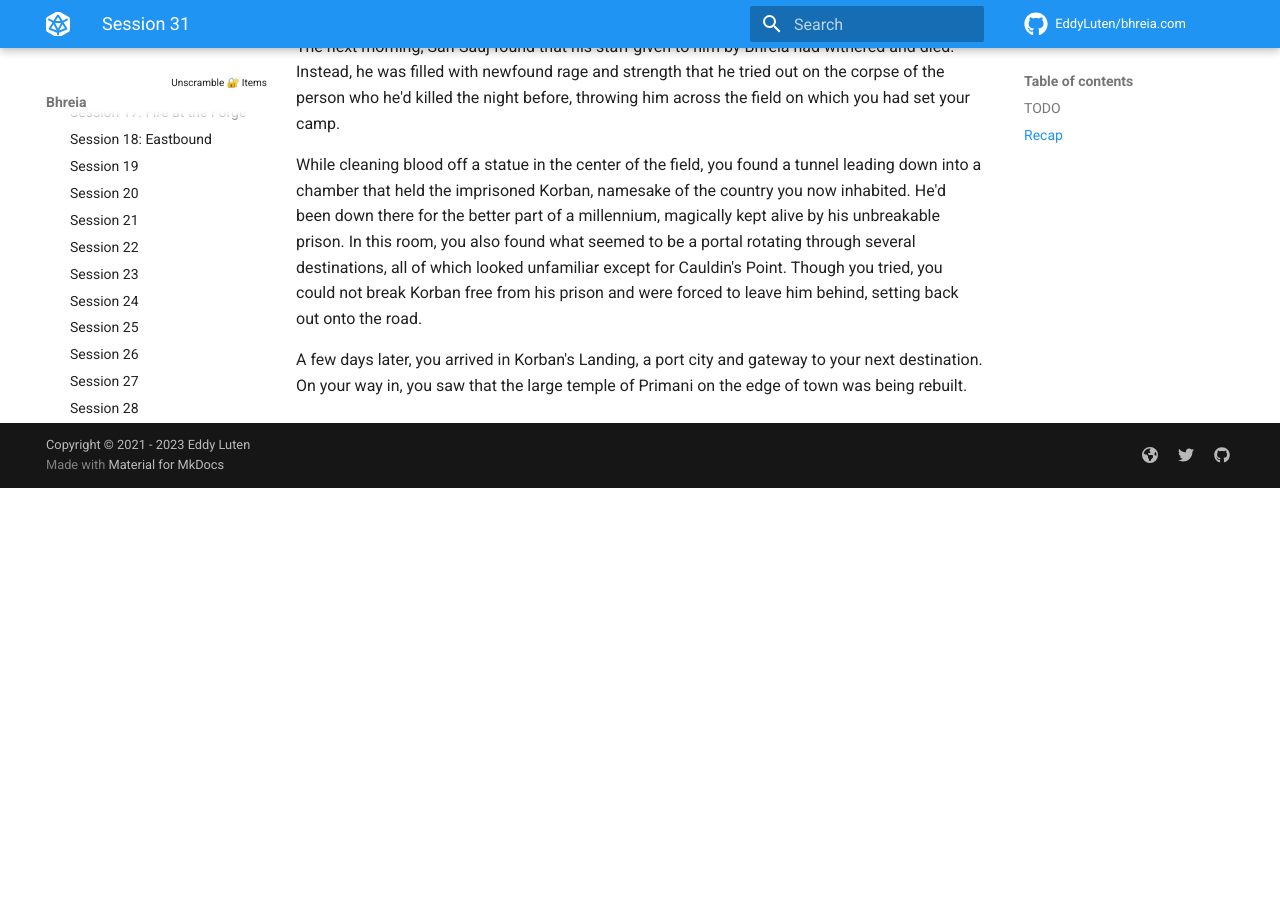
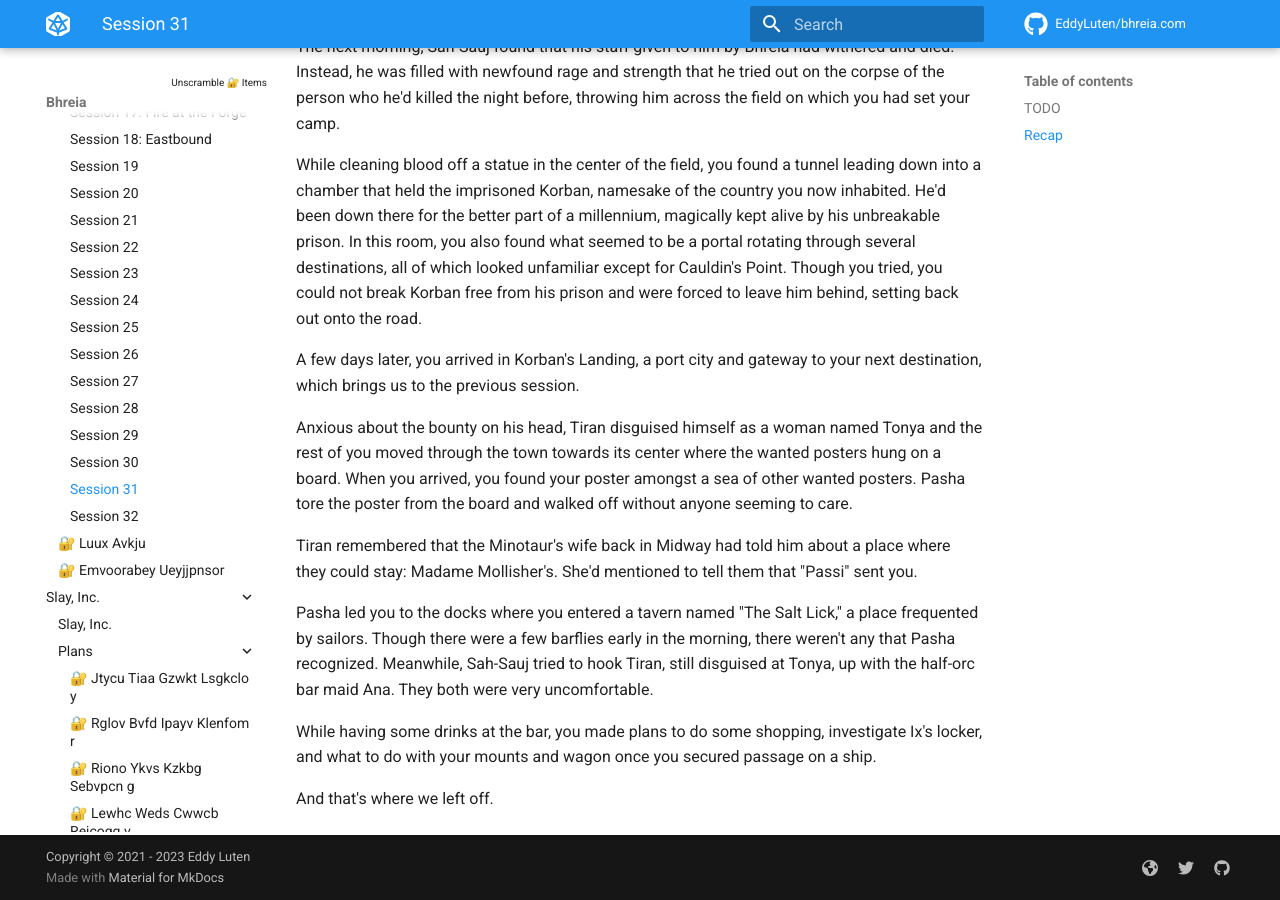
Before and after one commit to EddyLuten/bhreia.com, an MkDocs documentation site: the page built from docs/campaigns/braving-bhreia/sessions/session-31.md, in a window 1280 px wide and 900 px high, scrolled down 3783 px. Built offline with MkDocs 1.6.1 and Material for MkDocs 9.7.7, drawn with Linux system fonts in a browser that asks for light colours; comment, search, counter and statistics services are not loaded; before the commit the page ends 4271 px from its top, so only the background shows below that.

Commit message:
Planning S32

```diff
--- a/docs/campaigns/braving-bhreia/sessions/session-31.md
+++ b/docs/campaigns/braving-bhreia/sessions/session-31.md
@@ -65,4 +65,14 @@ The next morning, Sah-Sauj found that his staff given to him by Bhreia had withe
 
 While cleaning blood off a statue in the center of the field, you found a tunnel leading down into a chamber that held the imprisoned Korban, namesake of the country you now inhabited. He'd been down there for the better part of a millennium, magically kept alive by his unbreakable prison. In this room, you also found what seemed to be a portal rotating through several destinations, all of which looked unfamiliar except for Cauldin's Point. Though you tried, you could not break Korban free from his prison and were forced to leave him behind, setting back out onto the road.
 
-A few days later, you arrived in Korban's Landing, a port city and gateway to your next destination. On your way in, you saw that the large temple of Primani on the edge of town was being rebuilt.
+A few days later, you arrived in Korban's Landing, a port city and gateway to your next destination, which brings us to the previous session.
+
+Anxious about the bounty on his head, Tiran disguised himself as a woman named Tonya and the rest of you moved through the town towards its center where the wanted posters hung on a board. When you arrived, you found your poster amongst a sea of other wanted posters. Pasha tore the poster from the board and walked off without anyone seeming to care.
+
+Tiran remembered that the Minotaur's wife back in Midway had told him about a place where they could stay: Madame Mollisher's. She'd mentioned to tell them that "Passi" sent you.
+
+Pasha led you to the docks where you entered a tavern named "The Salt Lick," a place frequented by sailors. Though there were a few barflies early in the morning, there weren't any that Pasha recognized. Meanwhile, Sah-Sauj tried to hook Tiran, still disguised at Tonya, up with the half-orc bar maid Ana. They both were very uncomfortable.
+
+While having some drinks at the bar, you made plans to do some shopping, investigate Ix's locker, and what to do with your mounts and wagon once you secured passage on a ship.
+
+And that's where we left off.
```
Also changed, not shown: docs/adventures/blue-skies/places/ixs-locker.md (added, +54 -0 lines), docs/adventures/blue-skies/places/madame-mollishers.md (+10 -0 lines), docs/campaigns/braving-bhreia/plans/plan-32.md (+9 -0 lines), docs/items/boobli-skurk.md (added, +9 -0 lines).
